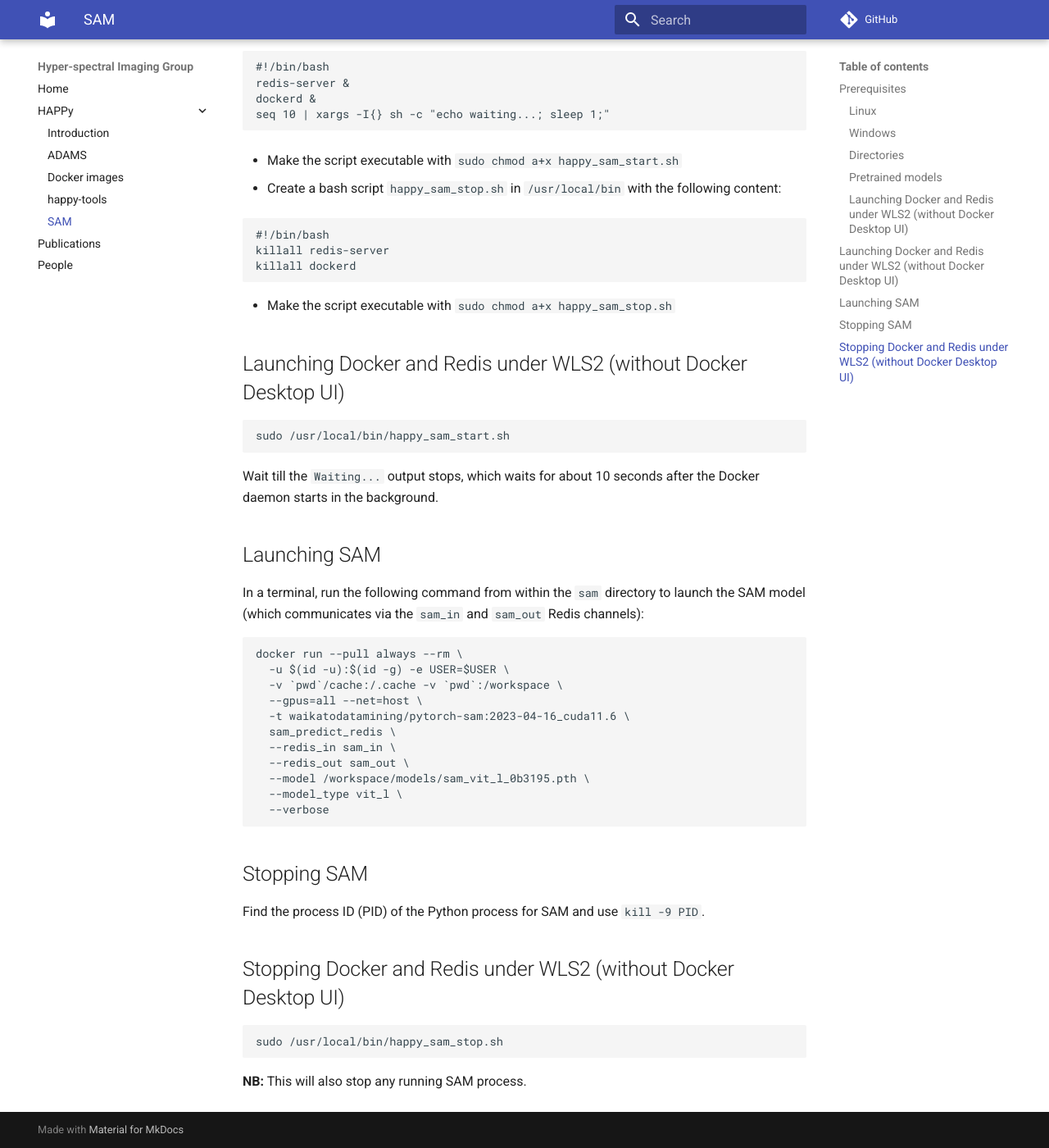
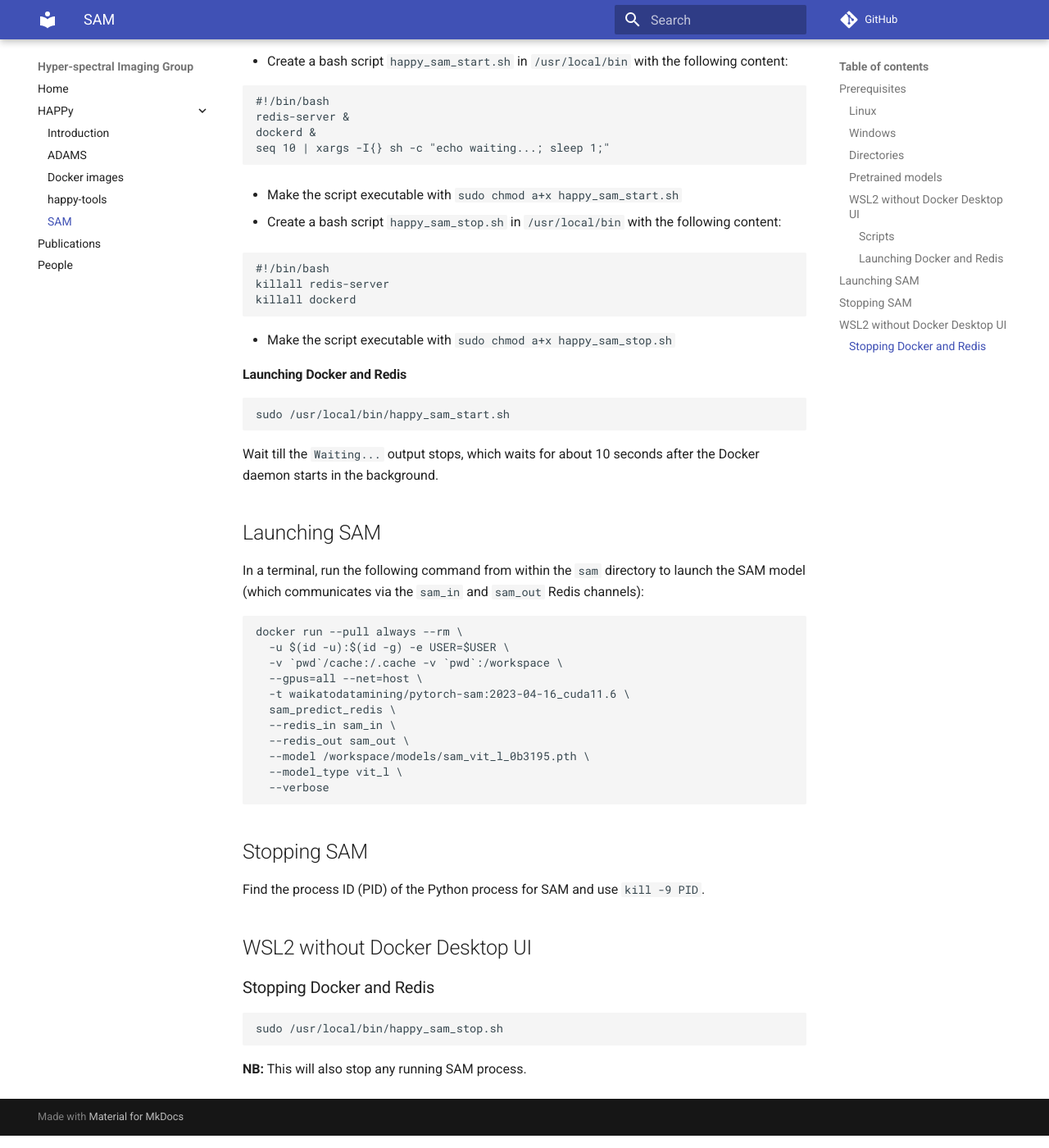
Before and after one commit to wairas/hsi-website, an MkDocs documentation site: the page built from docs/happy/sam.md, in a window 1280 px wide and 1400 px high, scrolled down 1193 px. Shown: the whole window at 82% size. Built offline with MkDocs 1.6.1 and Material for MkDocs 9.7.7, drawn with Linux system fonts in a browser that asks for light colours; comment, search, counter and statistics services are not loaded; some of the changed text lies outside the part shown.

Commit message:
changed headings

````diff
--- a/docs/happy/sam.md
+++ b/docs/happy/sam.md
@@ -43,7 +43,9 @@
 wget https://dl.fbaipublicfiles.com/segment_anything/sam_vit_l_0b3195.pth
 ```
 
-## Launching Docker and Redis under WLS2 (without Docker Desktop UI)
+## WSL2 without Docker Desktop UI
+
+### Scripts
 
 * Create a bash script `happy_sam_start.sh` in `/usr/local/bin` with the following content:
 
@@ -67,7 +69,7 @@
 * Make the script executable with `sudo chmod a+x happy_sam_stop.sh`
 
 
-# Launching Docker and Redis under WLS2 (without Docker Desktop UI)
+### Launching Docker and Redis
 
 ```bash
 sudo /usr/local/bin/happy_sam_start.sh
@@ -102,7 +104,9 @@
 Find the process ID (PID) of the Python process for SAM and use `kill -9 PID`.
 
 
-# Stopping Docker and Redis under WLS2 (without Docker Desktop UI)
+# WSL2 without Docker Desktop UI
+
+## Stopping Docker and Redis
 
 ```bash
 sudo /usr/local/bin/happy_sam_stop.sh
````
